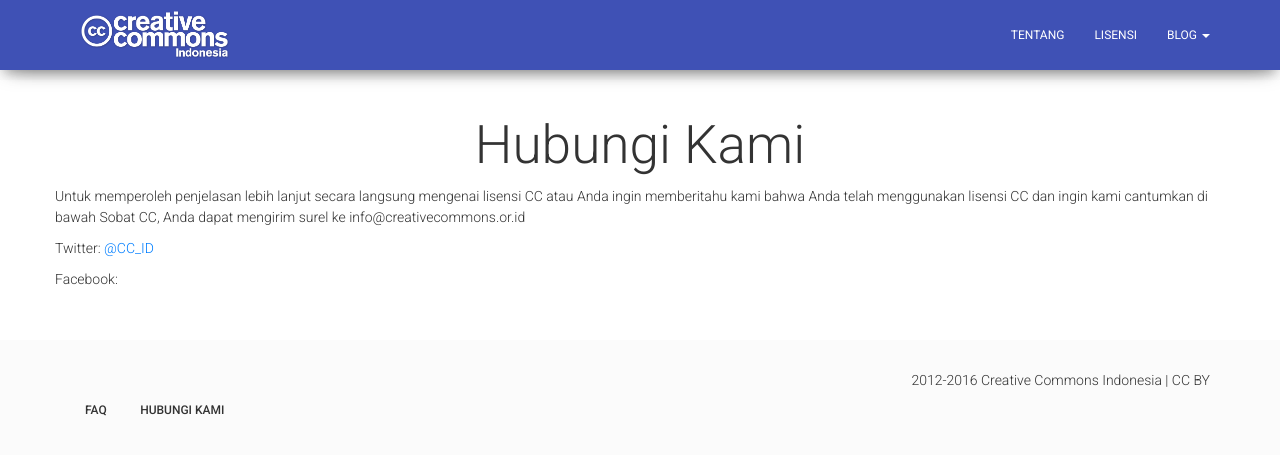
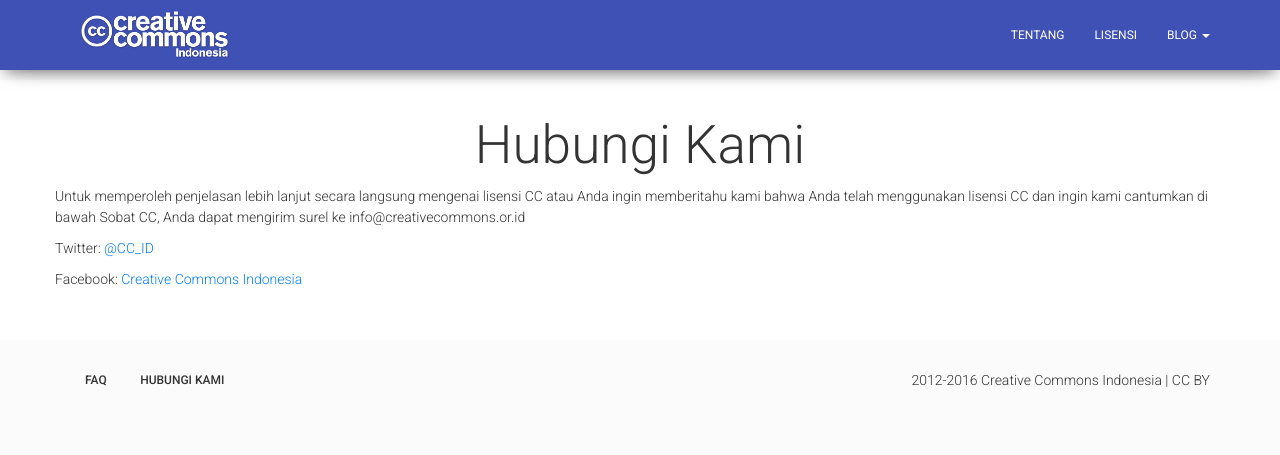
Before and after one commit to RioSatria/CCID, a Jekyll site: the page built from hubungikami.html, in a window 1280 px wide. Shown: the top 455 px of the page. Built offline with Jekyll 4.4.1, drawn with Linux system fonts in a browser that asks for light colours; nearby versions of some CDN libraries.

Commit message:
Update hubungikami.html

```diff
--- a/hubungikami.html
+++ b/hubungikami.html
@@ -14,7 +14,7 @@
             	<div class="row">
 					<p>Untuk memperoleh penjelasan lebih lanjut secara langsung mengenai lisensi CC atau Anda ingin memberitahu kami bahwa Anda telah menggunakan lisensi CC dan ingin kami cantumkan di bawah Sobat CC, Anda dapat mengirim surel ke info@creativecommons.or.id</p>
                     <p>Twitter: <a href="https://twitter.com/CC_ID">@CC_ID</a></p>
-                    <p>Facebook: <a href="https://www.facebook.com/CreativeCommonsIndonesia>"Creative Commons Indonesia</a></p>
+                    <p>Facebook: <a href="https://www.facebook.com/CreativeCommonsIndonesia">Creative Commons Indonesia</a></p>
 				</div>
             </div>
 		</div>
```
